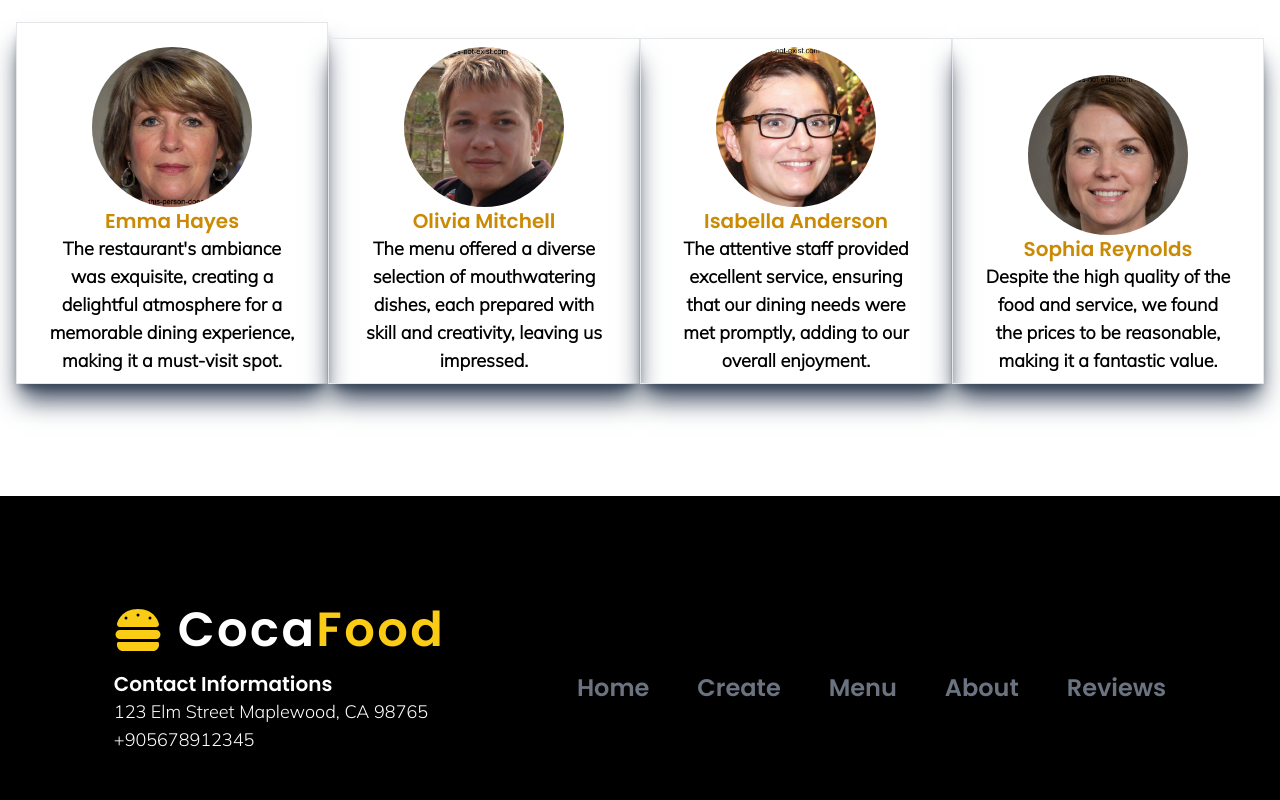
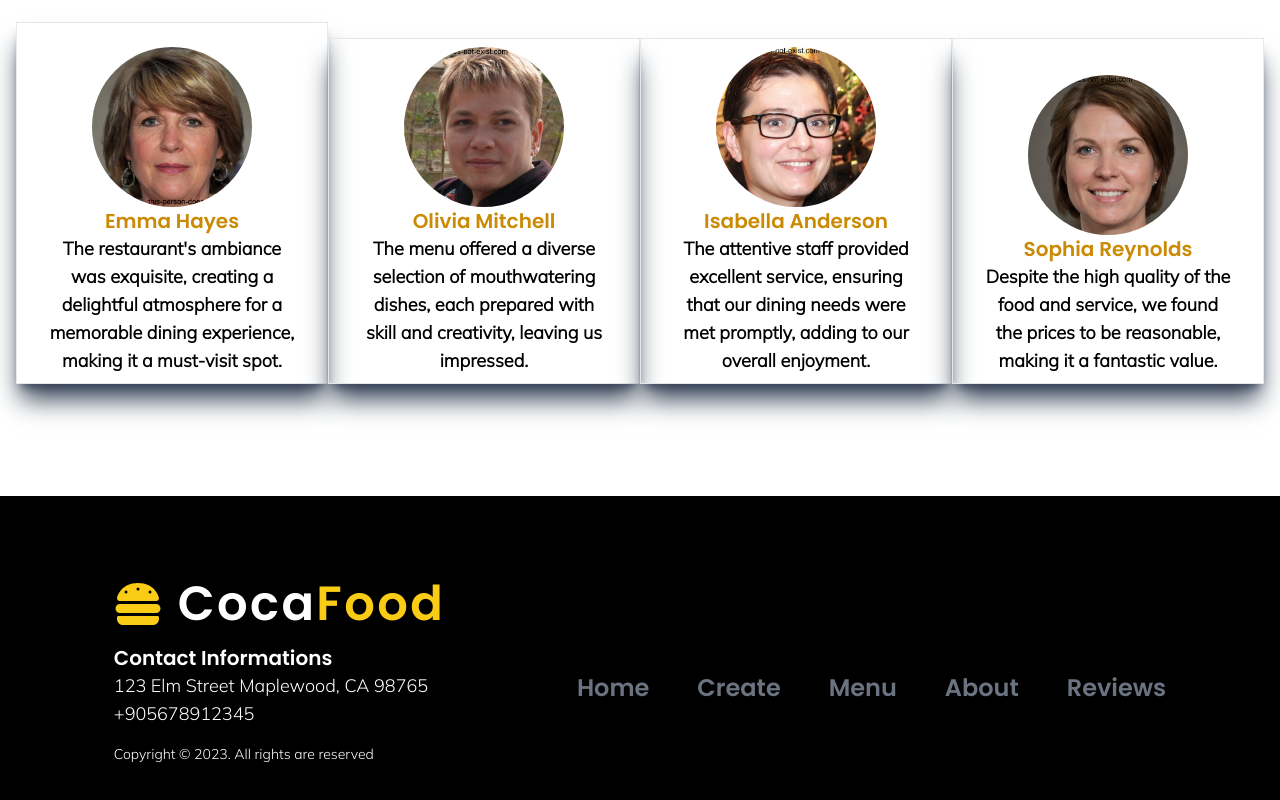
Before and after one commit to SaidARSLAN/restaurantMenu, a React (Vite) app: page / in a window 1280 px wide. Shown: the part 3912-4712 px from the top of the page. Built offline with nearby package versions, Linux system fonts and the light colour scheme; data requests are answered from the project's data file.

Commit message:
added copyright

```diff
--- a/src/components/Footer.jsx
+++ b/src/components/Footer.jsx
@@ -13,6 +13,7 @@ const Footer = () => {
             <h3 className='text-sm font-poppins lg:text-xl'>Contact Informations</h3>
             <p className='text-sm font-mulish lg:text-lg'>123 Elm Street Maplewood, CA 98765</p>
             <p className='text-sm font-mulish lg:text-lg'>+905678912345</p>
+            <p className='text-sm font-mulish my-4 text-center lg:text-left'>Copyright © 2023. All rights are reserved</p>
         </div>
         </div>
         <div className='flex flex-col items-center'>
```
